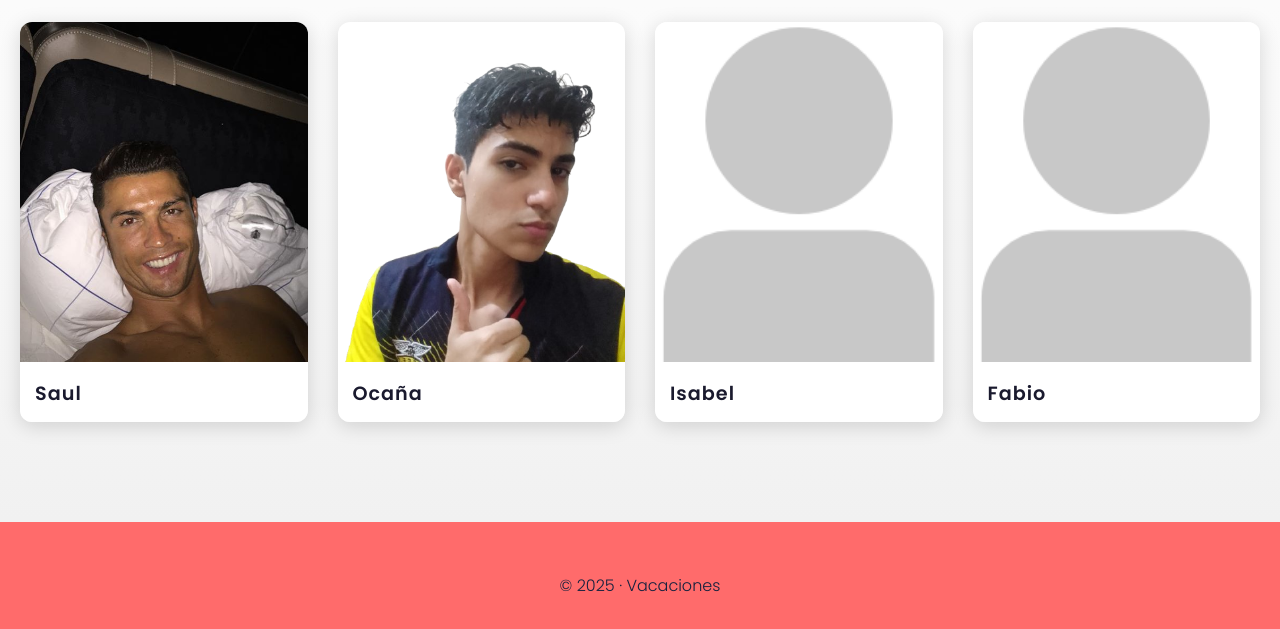
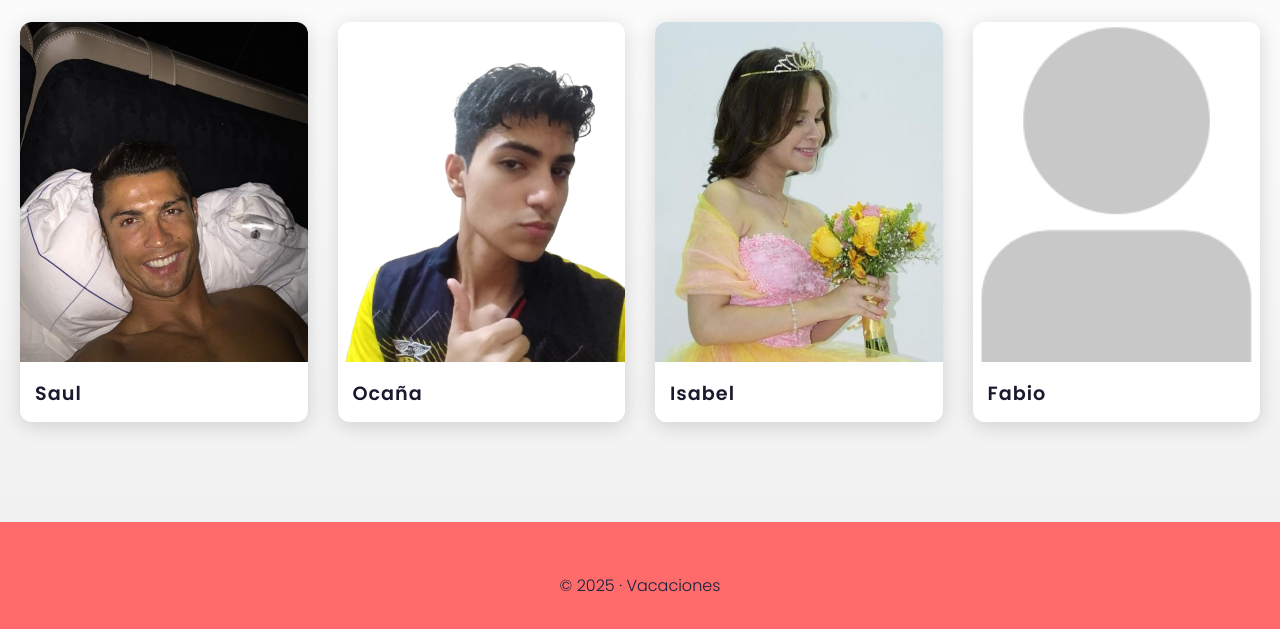
Before and after one commit to NavalSlide/Tareaxd, a plain HTML site: page index.html in a window 1280 px wide. Shown: the part 319-948 px from the top of the page. Drawn offline with Linux system fonts and the light colour scheme.

Commit message:
add more pictures

```diff
--- a/index.html
+++ b/index.html
@@ -73,7 +73,7 @@
             <a href="./pages/persona3.html" style="text-decoration: none; color: inherit;">
                 <div class="person-card">
                     <div class="person-img">
-                        <img src="assets/images/test.png" alt="Persona 3">
+                        <img src="assets/images/persona3/persona3.jpeg" alt="Persona 3">
                     </div>
                     <div class="person-info">
                         <span class="person-name">Isabel</span>
```
Also changed, not shown: assets/images/persona3/persona3.jpeg (added).
